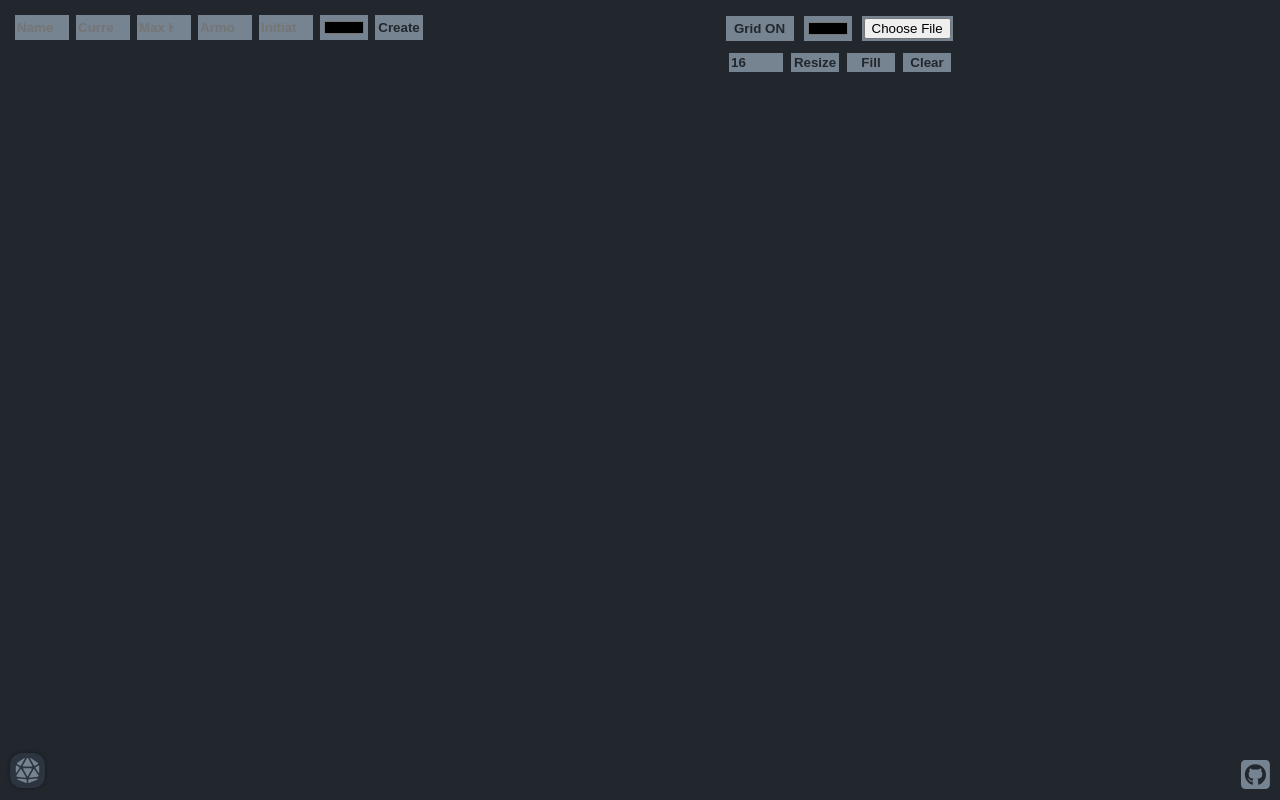
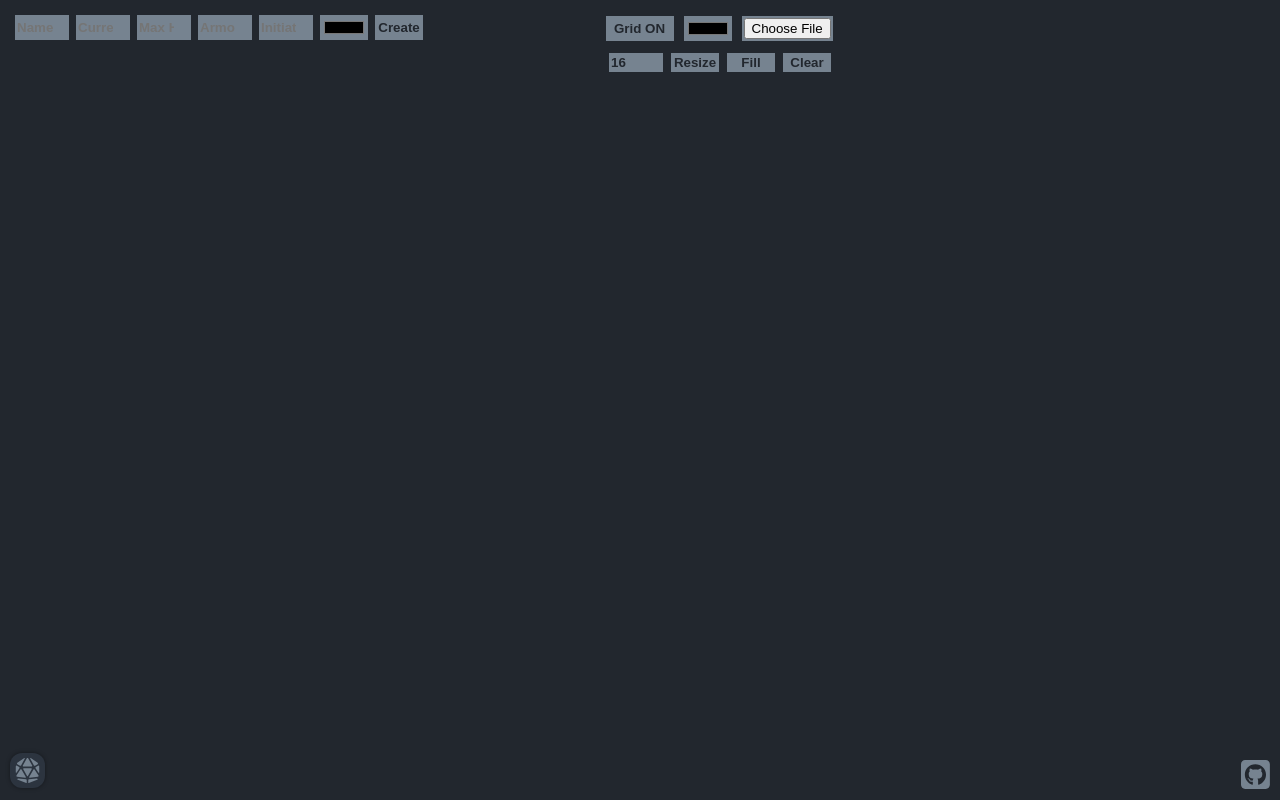
Before and after one commit to savwiley/dnd-maps, a React (Create React App) app: page / in a window 1280 px wide. Built offline with nearby package versions, Linux system fonts and the light colour scheme.

Commit message:
make grid wider

```diff
--- a/src/components/Grid/style.js
+++ b/src/components/Grid/style.js
@@ -3,7 +3,7 @@ import styled from "styled-components";
 export const GridBox = styled.div`
   position: fixed;
   right: 40px;
-  width: 100vh;
+  width: 130vh;
   text-align: center;
   input {
     margin: 5px 3px;
```
